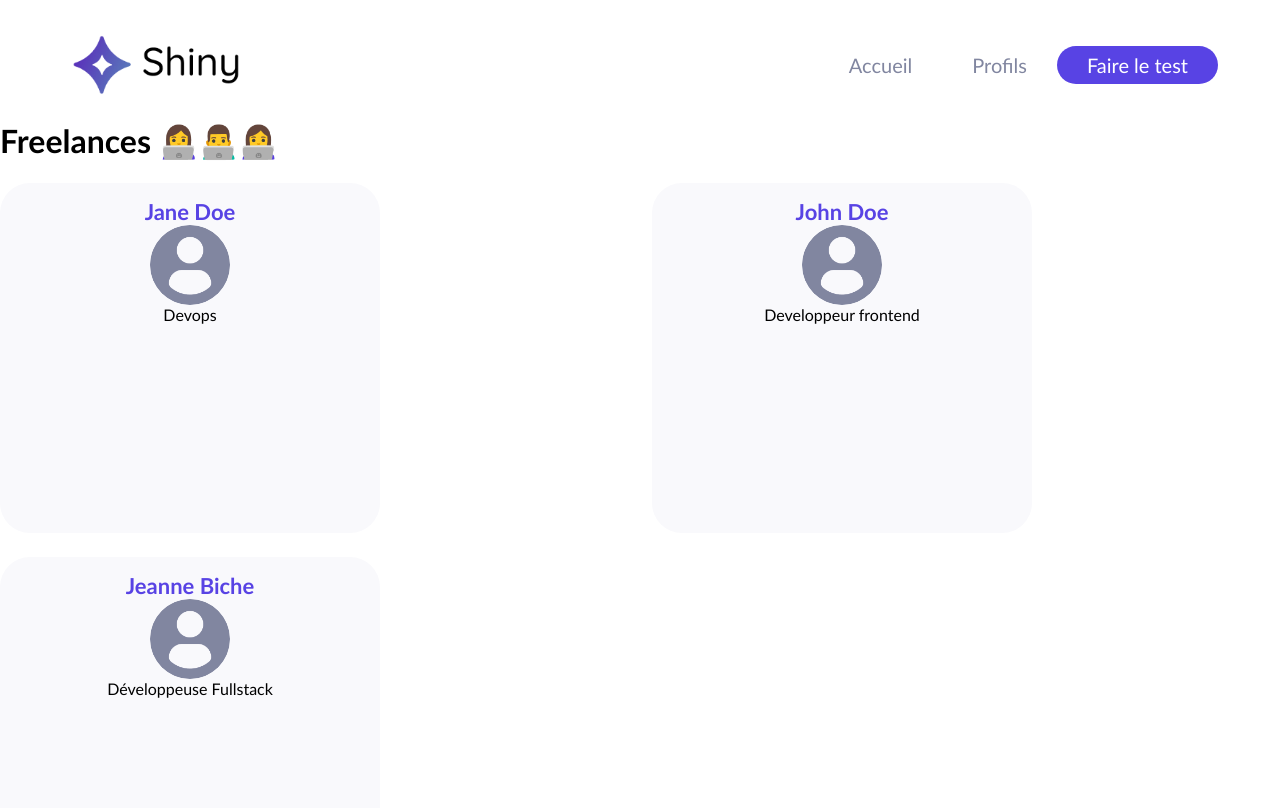
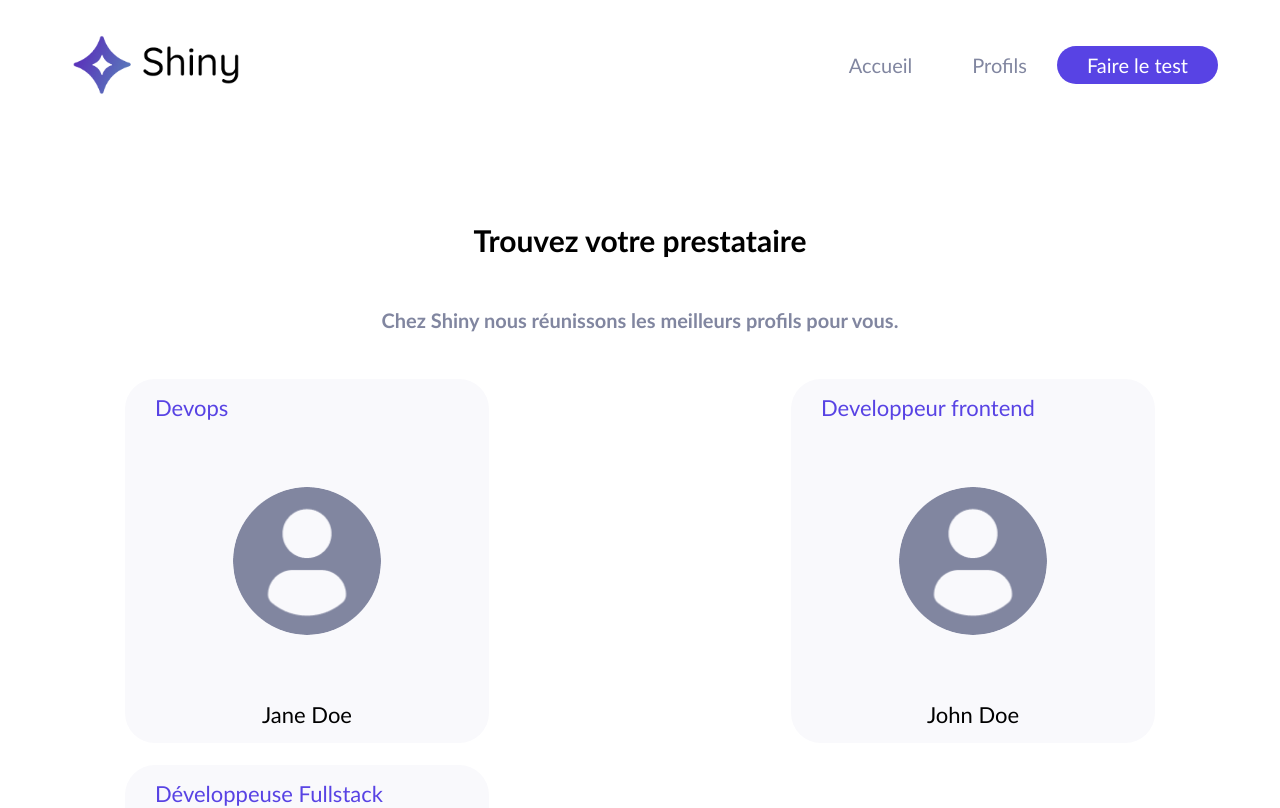
Before and after one commit to sofrdr/Shiny-agency-exercice, a React (Create React App) app: page /freelances in a window 1280 px wide. Shown: the top 808 px of the page. Built offline with nearby package versions, Linux system fonts and the light colour scheme.

Commit message:
Styling card and Profil page

```diff
--- a/src/components/Card/Card.jsx
+++ b/src/components/Card/Card.jsx
@@ -5,27 +5,37 @@ import colors from "../../utils/style/color";
 
 /* STYLED COMPONENTS */
 
-const CardLabel = styled.span`
+const CardTitle = styled.span`
   color: #5843e4;
   font-size: 22px;
-  font-weight: bold;
+  padding-left: 15px;
 `;
 
 const CardImg = styled.img`
-  height: 80px;
-  width: 80px;
+  height: 148px;
+  width: 148px;
+  margin: auto;
   border-radius: 50%;
+`;
+
+const CardLabel = styled.span`
+  color: black;
+  font-size: 22px;
+  font-weight: normal;
+  align-self: center;
 `;
 
 const CardWrapper = styled.div`
   display: flex;
   flex-direction: column;
-  align-items: center;
+  justify-content: space-around;
   padding: 15px;
   background-color: ${colors.backgroundLight};
   border-radius: 30px;
-  width: 350px;
+  width: 334px;
+  height: 334px;
   transition: 200ms;
+  margin: auto;
   &:hover {
     cursor: pointer;
     box-shadow: 2px 2px 10px #e2e3e9;
@@ -37,9 +47,9 @@ const Card = (props) => {
 
   return (
     <CardWrapper>
+      <CardTitle>{title}</CardTitle>
+      <CardImg src={picture} alt="freelance" />
       <CardLabel>{label}</CardLabel>
-      <CardImg src={picture} alt="freelance" />
-      <span>{title}</span>
     </CardWrapper>
   );
 };
--- a/src/components/Header/Header.jsx
+++ b/src/components/Header/Header.jsx
@@ -24,7 +24,7 @@ const HeaderContainer = styled.div`
   display: flex;
   justify-content: space-between;
   align-items: center;
-  margin: 30px 62px 0;
+  margin: 30px 62px 122px;
 `;
 
 const Header = () => {
--- a/src/pages/Freelances/Freelances.jsx
+++ b/src/pages/Freelances/Freelances.jsx
@@ -2,6 +2,7 @@ import React from "react";
 import DefaultPicture from "../../assets/profile.png";
 import Card from "../../components/Card/Card";
 import styled from "styled-components";
+import colors from "../../utils/style/color";
 
 const freelanceProfiles = [
   {
@@ -23,15 +24,35 @@ const freelanceProfiles = [
 
 const CardsContainer = styled.div`
   display: grid;
-  gap: 24px;
-  grid-template-rows: 350px 350px;
+  gap: 52px;
+  grid-template-rows: 334px 334px;
   grid-template-columns: repeat(2, 1fr);
+  align-items: center;
+  justify-items: center;
+`;
+
+const PageTitle = styled.h1`
+  font-size: 30px;
+  font-weight: 700;
+  text-align: center;
+  padding-bottom: 30px;
+`;
+
+const PageSubtitle = styled.h2`
+  font-size: 20px;
+  font-weight: 700;
+  text-align: center;
+  padding-bottom: 30px;
+  color: ${colors.secondary};
 `;
 
 const Freelances = () => {
   return (
     <div>
-      <h1>Freelances 👩‍💻👨‍💻👩‍💻</h1>
+      <PageTitle>Trouvez votre prestataire</PageTitle>
+      <PageSubtitle>
+        Chez Shiny nous réunissons les meilleurs profils pour vous.
+      </PageSubtitle>
       <CardsContainer>
         {freelanceProfiles.map((profile, index) => {
           return (
--- a/src/pages/Home/Home.jsx
+++ b/src/pages/Home/Home.jsx
@@ -6,7 +6,7 @@ import illustration from "../../assets/home-illustration.svg";
 
 const HomeContainer = styled.div`
   display: flex;
-  margin: 118px 62px 0 62px;
+  margin: 0 62px 0 62px;
   background-color: ${colors.backgroundLight};
 `;
 
```
